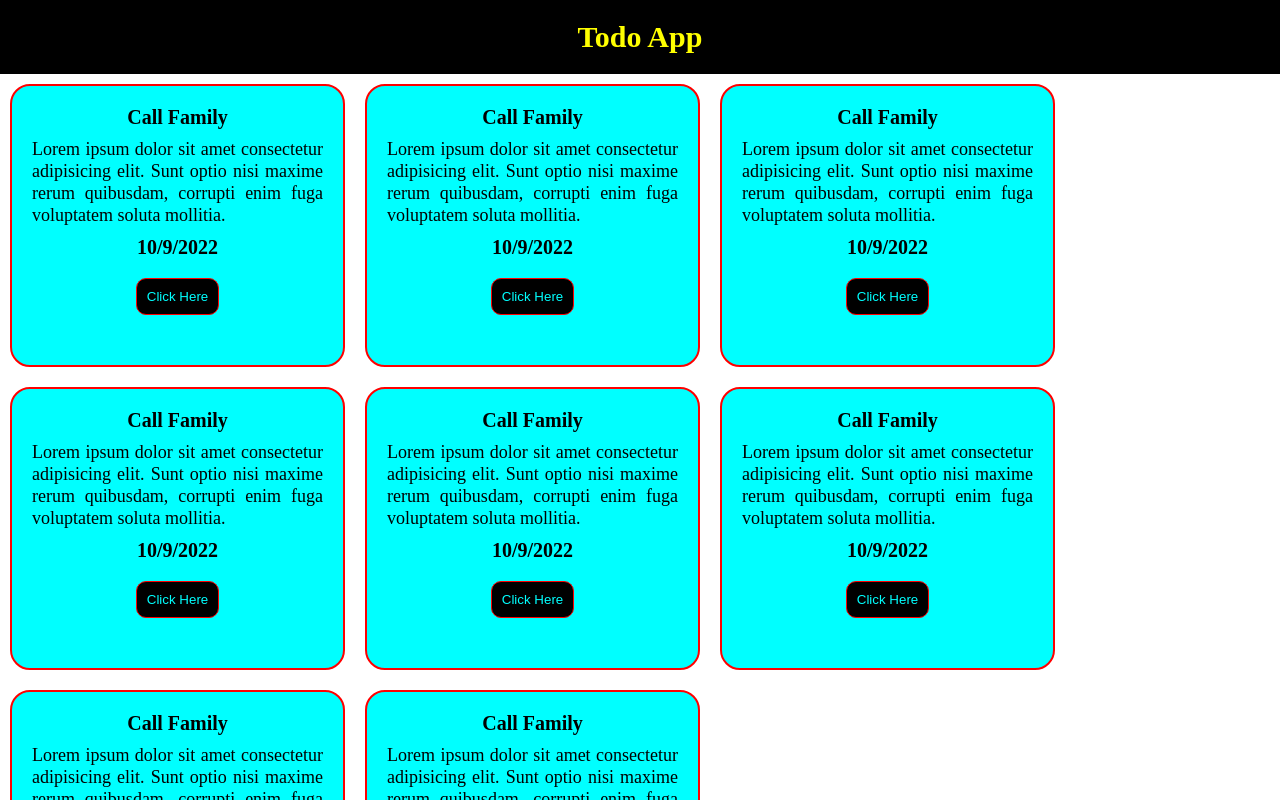
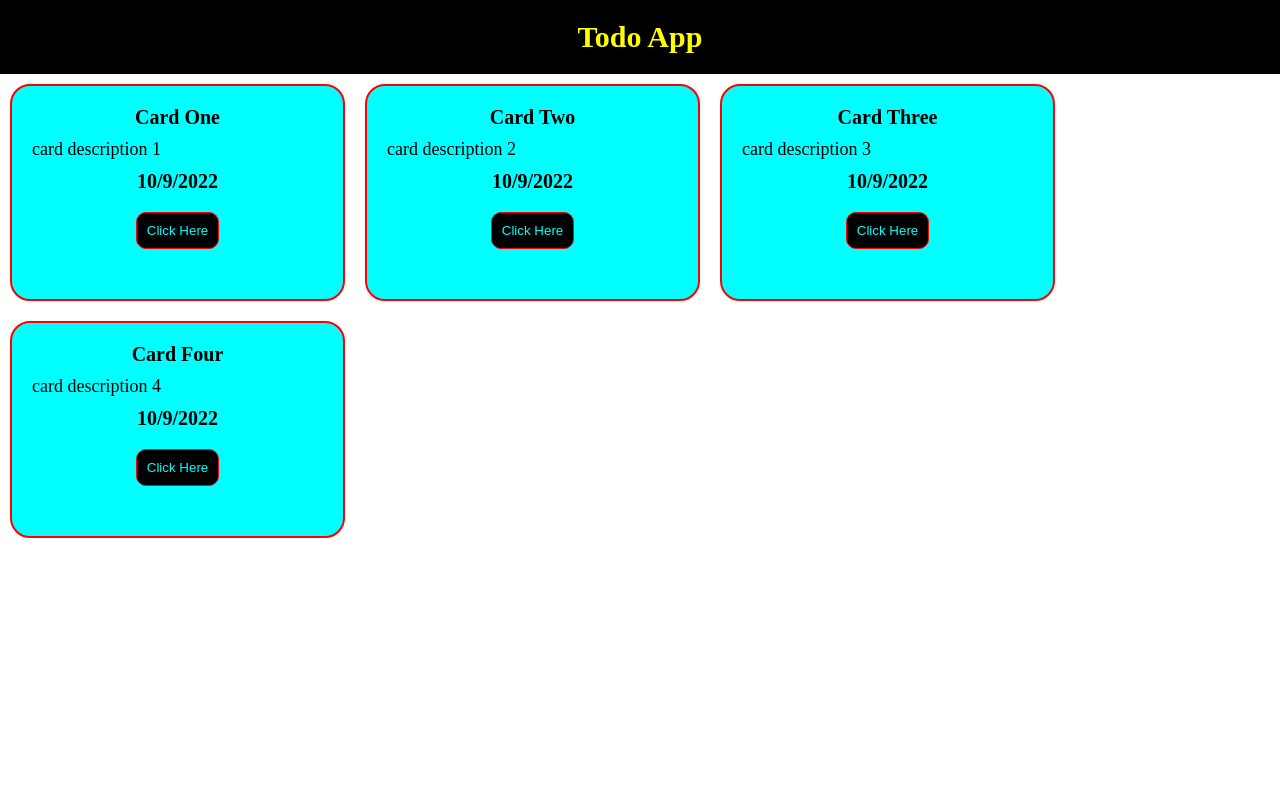
Before and after one commit to sarkermajid/react-basic-with-anis, a React (Create React App) app: page / in a window 1280 px wide. Shown: the top 800 px of the page. Built offline with nearby package versions, Linux system fonts and the light colour scheme.

Commit message:
props and destructuring

```diff
--- a/src/App.js
+++ b/src/App.js
@@ -7,14 +7,10 @@ function App(){
     return(
         <div>
             <h1 className='headingStyle'>{heading}</h1>
-            <Card></Card>
-            <Card></Card>
-            <Card></Card>
-            <Card></Card>
-            <Card></Card>
-            <Card></Card>
-            <Card></Card>
-            <Card></Card>
+            <Card cardTitle='Card One' cardDes='card description 1'></Card>
+            <Card cardTitle='Card Two' cardDes='card description 2'></Card>
+            <Card cardTitle='Card Three' cardDes='card description 3'></Card>
+            <Card cardTitle='Card Four' cardDes='card description 4'></Card>
         </div>
     );
 }
--- a/src/components/Card.js
+++ b/src/components/Card.js
@@ -4,10 +4,11 @@ const currentMonth = date.getMonth();
 const currentYear = date.getFullYear();
 
 function Card(props){
+    const {cardTitle, cardDes} = props; // destructuring
     return(
         <div className='card'>
-            <h4 className='cardTitle'>Call Family</h4>
-            <p className='cardDescription'>Lorem ipsum dolor sit amet consectetur adipisicing elit. Sunt optio nisi maxime rerum quibusdam, corrupti enim fuga voluptatem soluta mollitia.</p>
+            <h4 className='cardTitle'>{cardTitle}</h4>
+            <p className='cardDescription'>{cardDes}</p>
             <p className='cardDate'>{currentDate + '/' + currentMonth + '/' + currentYear}</p>
             <button className='buttonStyle'>Click Here</button>
       </div>
```
